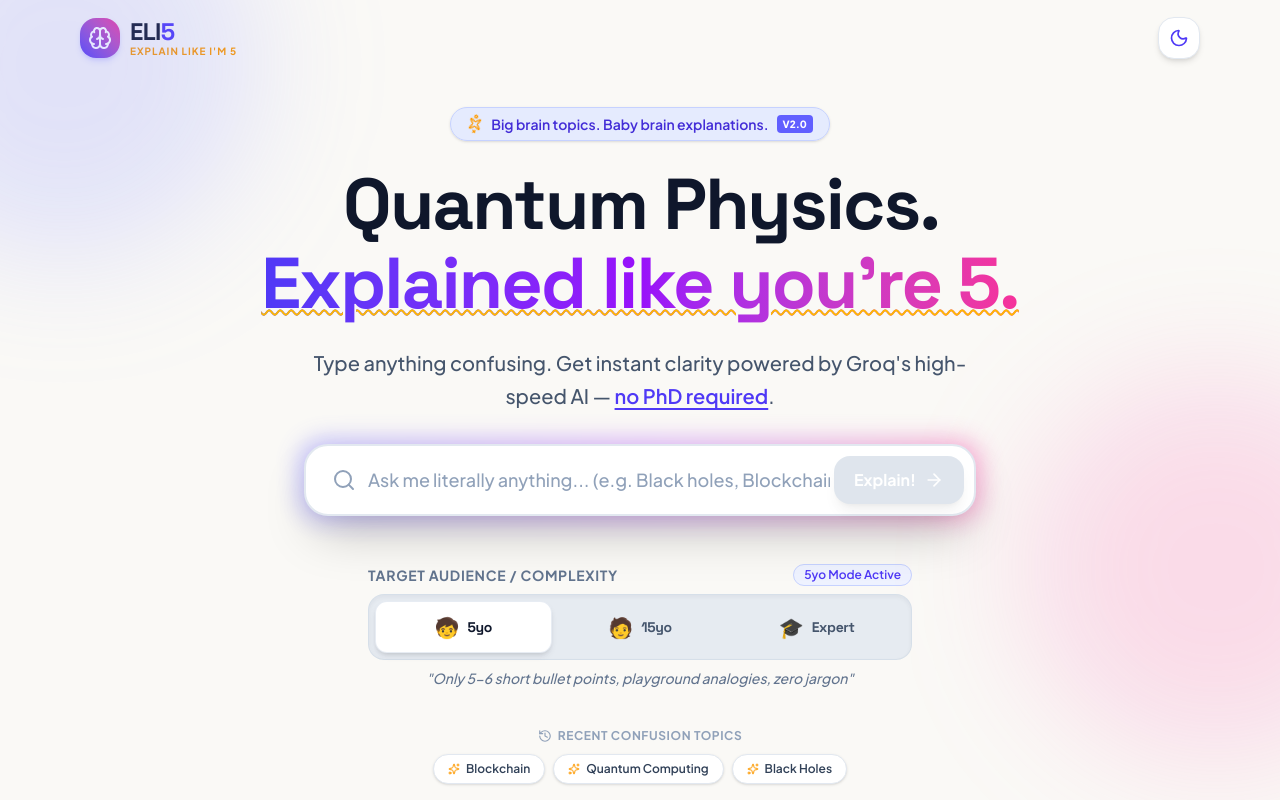
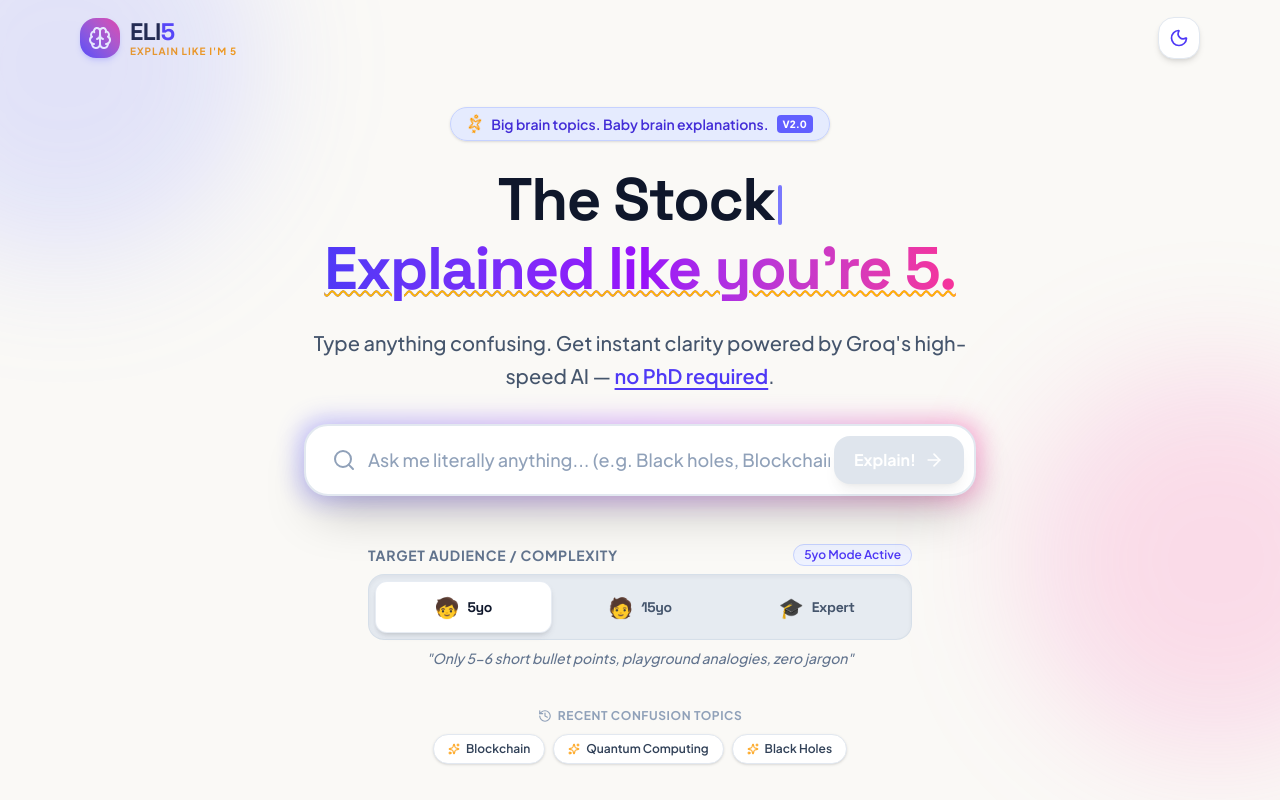
Before and after one commit to utkarshsxn12/explainlikeim5, a React (Vite) app: page / in a window 1280 px wide. Shown: the top 800 px of the page. Built offline with nearby package versions, Linux system fonts and the light colour scheme.

Commit message:
feat: rotating typewriter hero heading for dynamic topics

```diff
--- a/src/App.jsx
+++ b/src/App.jsx
@@ -101,6 +101,7 @@ export default function App() {
           setTopic={setTopic}
           onSubmit={(t) => handleRunExplanation(t, selectedLevel)}
           isLoading={isLoading}
+          activeTopic={activeTopic}
         />
 
         <ComplexitySlider
--- a/src/components/Hero.jsx
+++ b/src/components/Hero.jsx
@@ -1,14 +1,60 @@
-import React from 'react';
+import React, { useState, useEffect } from 'react';
 import { motion } from 'framer-motion';
-import { Sparkles, Search, ArrowRight, Brain, Zap } from 'lucide-react';
+import { Sparkles, Search, ArrowRight } from 'lucide-react';
 
-export function Hero({ topic, setTopic, onSubmit, isLoading }) {
+const ROTATING_TOPICS = [
+  "Why your Wifi is slow.",
+  "The Stock Market.",
+  "Black Holes.",
+  "Why cats knock things off tables.",
+  "Crypto."
+];
+
+export function Hero({ topic, setTopic, onSubmit, isLoading, activeTopic }) {
+  const [currentText, setCurrentText] = useState('');
+  const [topicIndex, setTopicIndex] = useState(0);
+  const [isDeleting, setIsDeleting] = useState(false);
+
+  useEffect(() => {
+    if (activeTopic) return;
+
+    const targetTopic = ROTATING_TOPICS[topicIndex];
+    let timer;
+
+    if (!isDeleting) {
+      if (currentText.length < targetTopic.length) {
+        timer = setTimeout(() => {
+          setCurrentText(targetTopic.slice(0, currentText.length + 1));
+        }, 75);
+      } else {
+        timer = setTimeout(() => {
+          setIsDeleting(true);
+        }, 2500);
+      }
+    } else {
+      if (currentText.length > 0) {
+        timer = setTimeout(() => {
+          setCurrentText(targetTopic.slice(0, currentText.length - 1));
+        }, 35);
+      } else {
+        setIsDeleting(false);
+        setTopicIndex((prev) => (prev + 1) % ROTATING_TOPICS.length);
+      }
+    }
+
+    return () => clearTimeout(timer);
+  }, [currentText, isDeleting, topicIndex, activeTopic]);
+
   const handleSubmit = (e) => {
     e.preventDefault();
     if (topic.trim() && !isLoading) {
       onSubmit(topic.trim());
     }
   };
+
+  const formattedActiveTopic = activeTopic
+    ? (activeTopic.endsWith('.') ? activeTopic : `${activeTopic}.`)
+    : '';
 
   return (
     <div className="relative pt-8 pb-6 px-4 max-w-4xl mx-auto text-center flex flex-col items-center">
@@ -27,9 +73,14 @@ export function Hero({ topic, setTopic, onSubmit, isLoading }) {
         initial={{ opacity: 0, y: 15 }}
         animate={{ opacity: 1, y: 0 }}
         transition={{ duration: 0.6, delay: 0.1 }}
-        className="font-display text-4xl sm:text-6xl md:text-7xl font-extrabold tracking-tight text-slate-900 dark:text-white leading-[1.1] mb-6"
+        className="font-display text-3xl sm:text-5xl md:text-6xl font-extrabold tracking-tight text-slate-900 dark:text-white leading-[1.15] mb-6 min-h-[2.5em] sm:min-h-[2.2em] md:min-h-[2em] flex flex-wrap items-center justify-center gap-x-3"
       >
-        Quantum Physics.{' '}
+        <span>
+          {activeTopic ? formattedActiveTopic : currentText}
+          {!activeTopic && (
+            <span className="inline-block w-1 h-8 sm:h-10 bg-indigo-500 ml-1 animate-pulse rounded-full align-middle"></span>
+          )}
+        </span>
         <span className="bg-gradient-to-r from-indigo-600 via-purple-600 to-pink-500 bg-clip-text text-transparent underline decoration-amber-400 decoration-wavy decoration-2">
           Explained like you're 5.
         </span>
```
